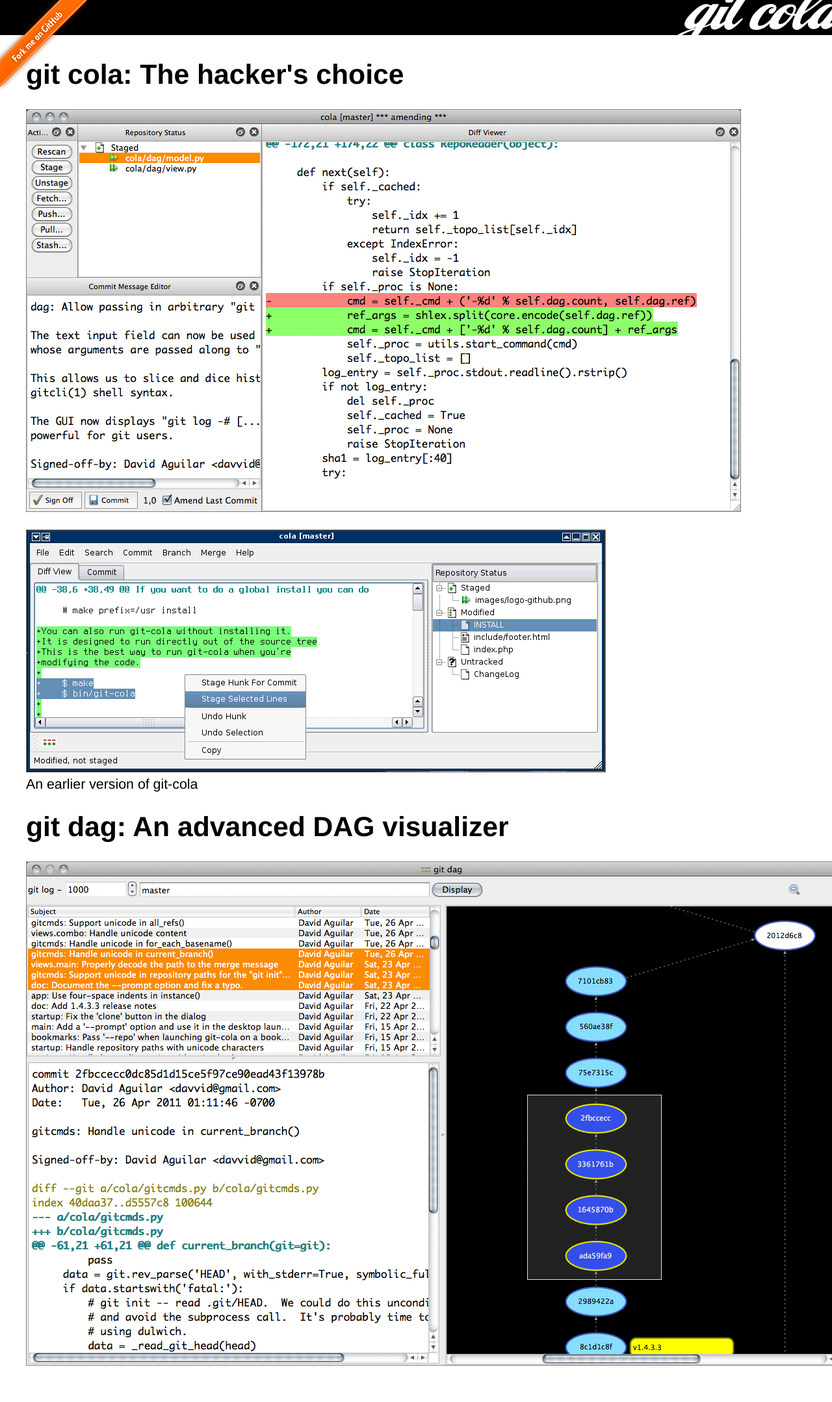
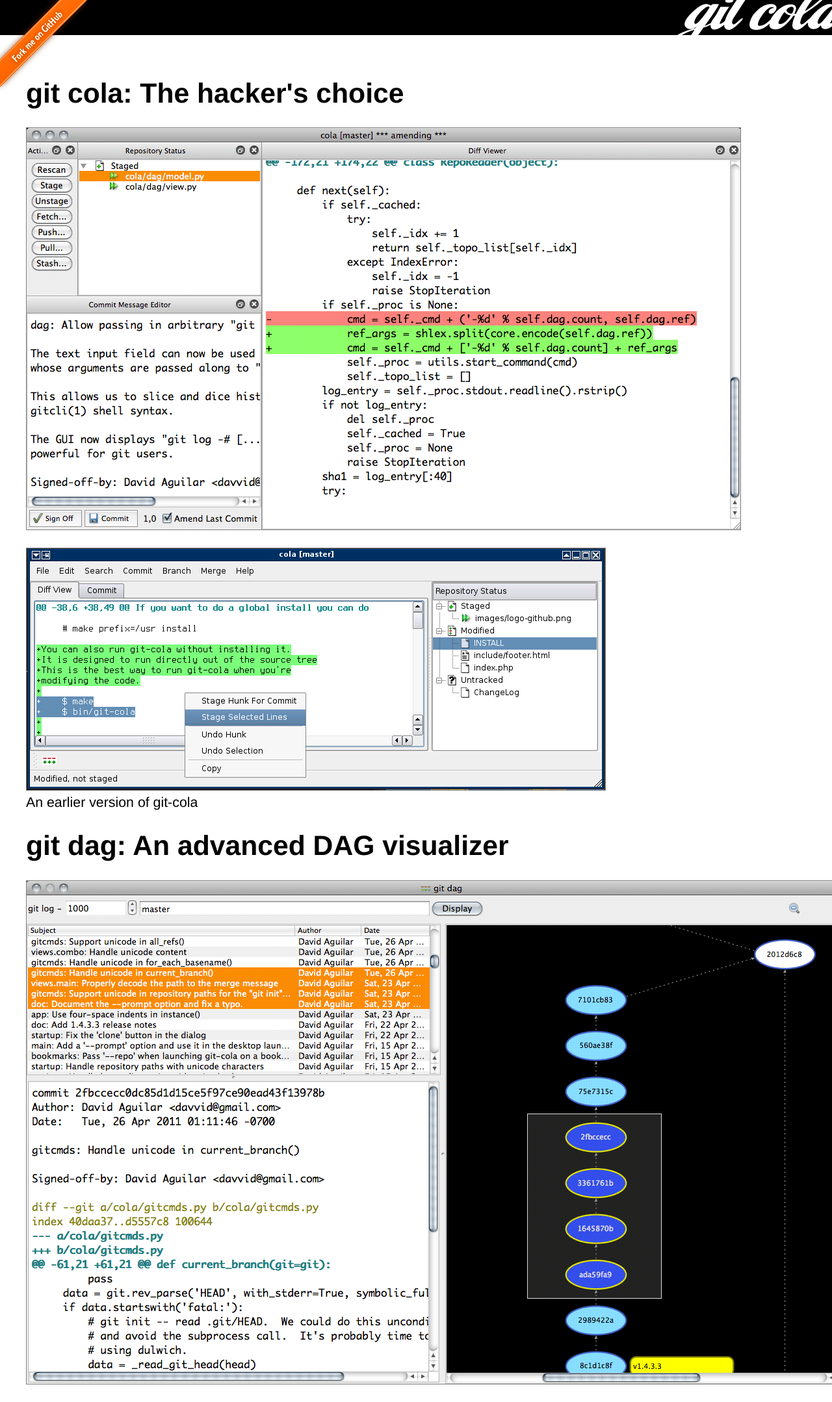
Before and after one commit to git-cola/git-cola.github.io, a Jekyll site: the page built from screenshots.html, in a window 1280 px wide. Shown: the whole page at 65% size. Built offline with Jekyll 4.4.1, drawn with Linux system fonts in a browser that asks for light colours; Markdown is read by kramdown in place of the engine named in the settings; before the commit the page ends 2129 px from its top, so only the background shows below that.

Commit message:
screenshots: Make the image overflow scrollable
This fixes the header from getting "disconnected"
on the screenshots page

```diff
--- a/_layouts/logo-top.html
+++ b/_layouts/logo-top.html
@@ -26,6 +26,5 @@
 	alt="Fork me on GitHub" /></a>
 
 {{ content }}
-
 </body>
 </html>
--- a/cola.css
+++ b/cola.css
@@ -20,7 +20,6 @@
 	background-color: black;
 	color: black;
 	height: 54px;
-	width: 100%;
 }
 
 ul {
@@ -112,7 +111,10 @@
 	font-weight: bold;
 	background-color: #ff6600;
 	color: white;
+	position: absolute;
 	padding: 5px;
+	padding-left: 12px;
+	padding-right: 12px;
 	text-align: left;
 	z-index: 3;
 }
@@ -175,8 +177,15 @@
 	color: black;
 }
 
+.screenshots {
+	width: 100%;
+	overflow: scroll;
+	overflow-y: hidden;
+}
+
 .screenshots img {
 	border: 1px solid gray;
+	margin-right: 50px;
 }
 
 .cmd {
```
